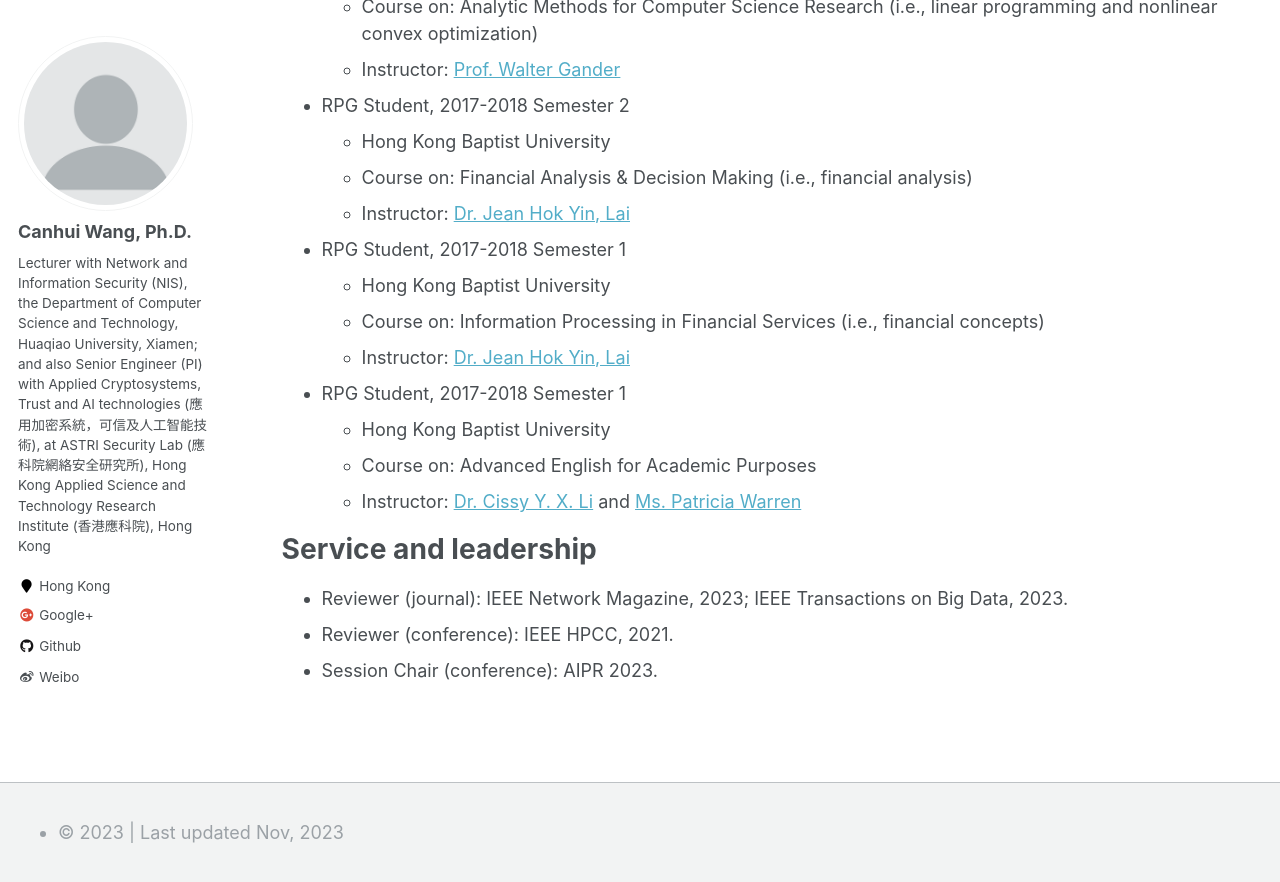
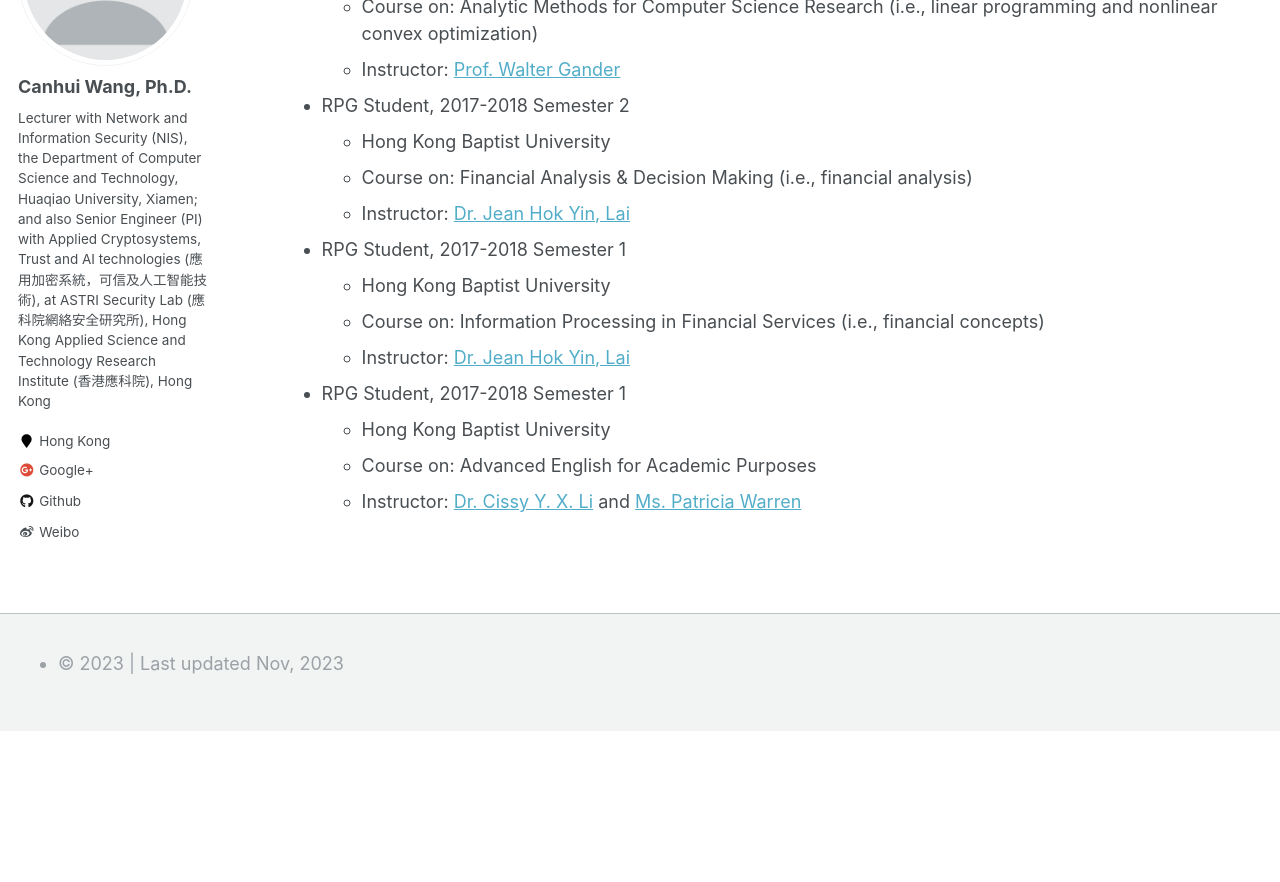
Before and after one commit to Canhui/canhui.github.io, a Jekyll site: the page built from _pages/cv.md, in a window 1280 px wide and 900 px high, scrolled down 2920 px. Shown: the top 882 px of the window. Built offline with Jekyll 4.4.1, drawn with Linux system fonts in a browser that asks for light colours; after the commit the page ends 3651 px from its top, so only the background shows below that.

Commit message:
Update cv.md

```diff
--- a/_pages/cv.md
+++ b/_pages/cv.md
@@ -140,8 +140,8 @@ Skills
     {% include archive-single-talk-cv.html %}
   {% endfor %}</ul> -->
 
-Service and leadership
+<!--Service and leadership
 ======
 * Reviewer (journal): IEEE Network Magazine, 2023; IEEE Transactions on Big Data, 2023.
 * Reviewer (conference): IEEE HPCC, 2021.
-* Session Chair (conference): AIPR 2023.
+* Session Chair (conference): AIPR 2023.-->
```
